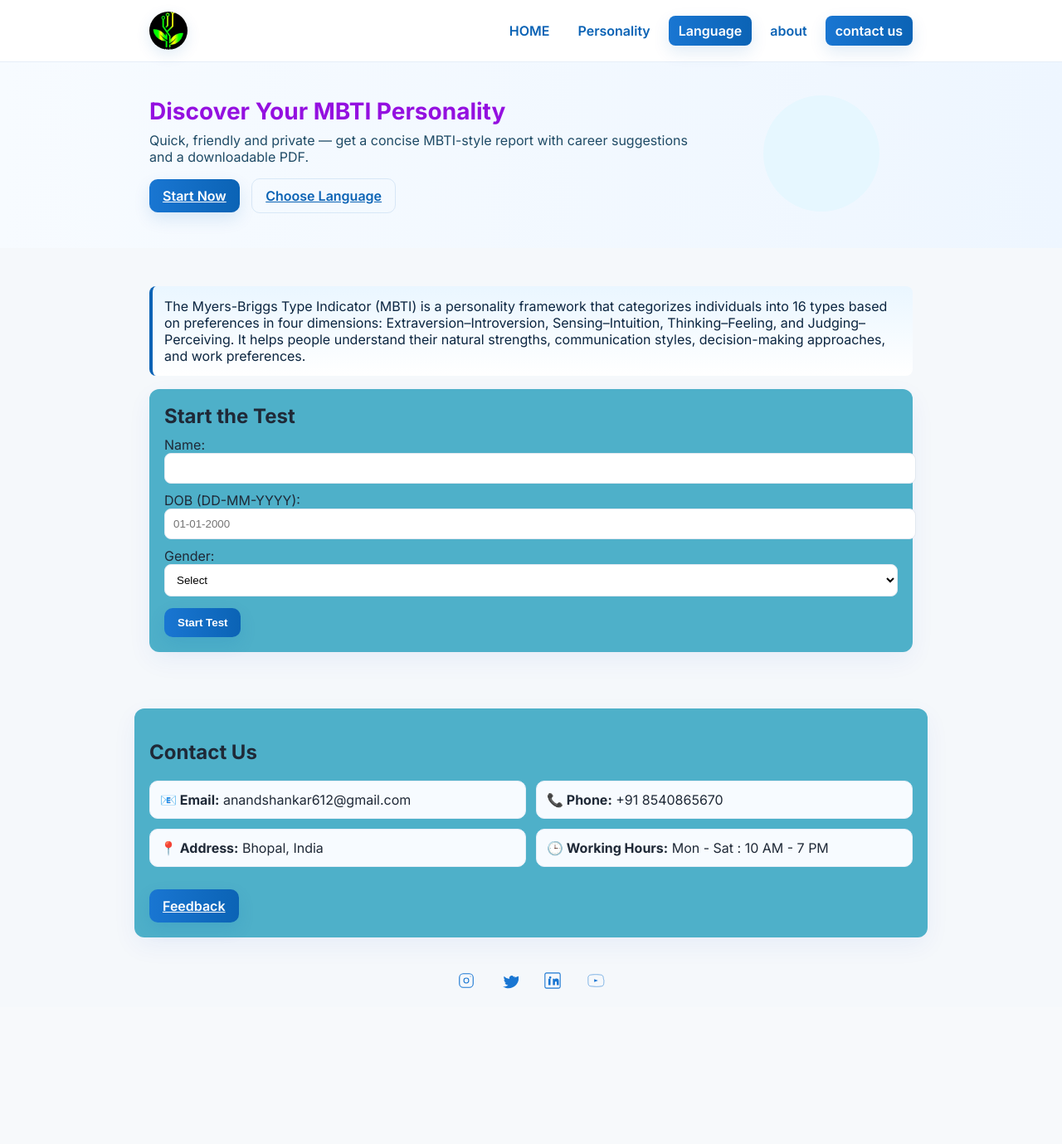
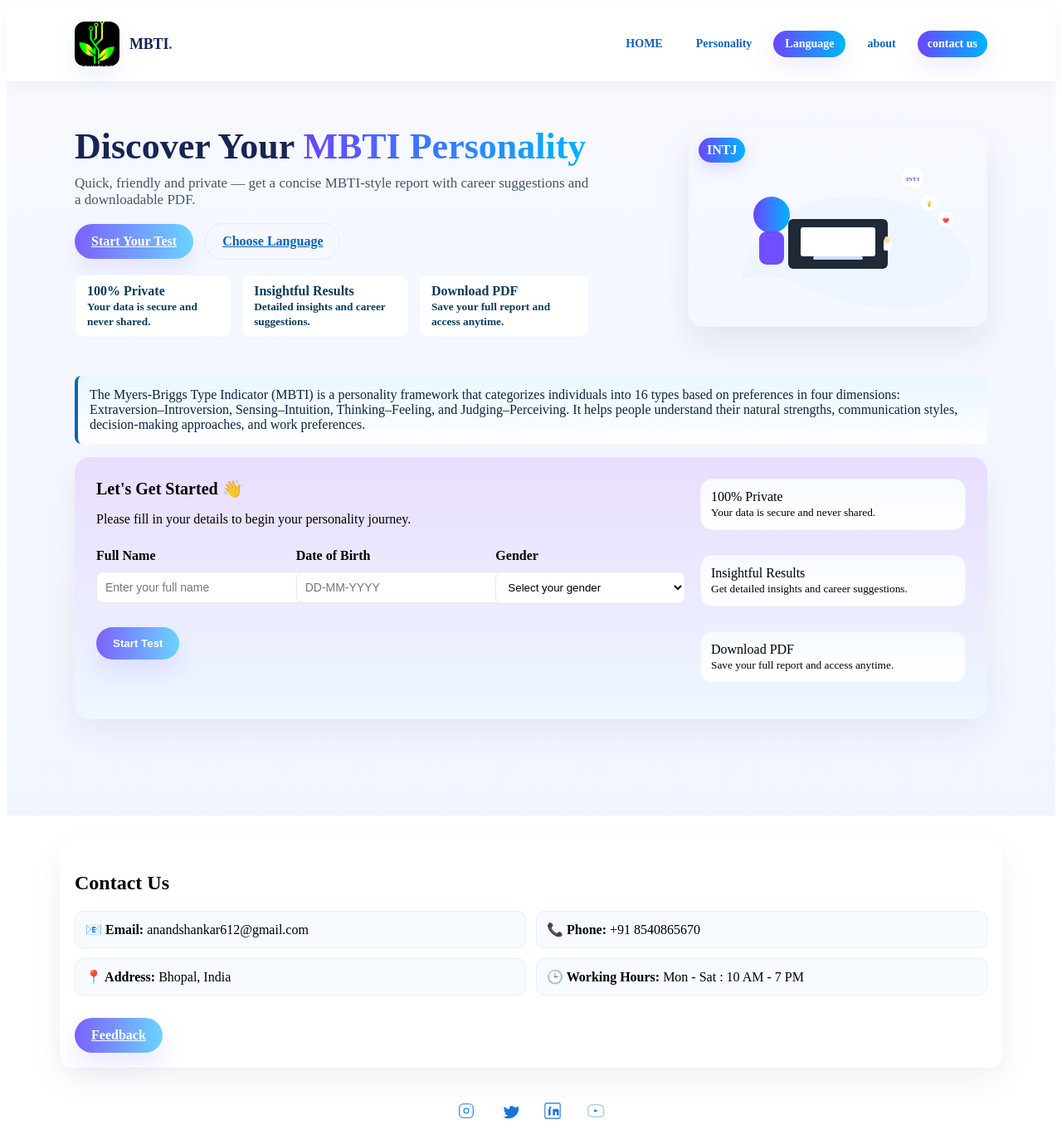
Before and after one commit to anandshankar1110-dotcom/MBTI, a Flask app: page / in a window 1280 px wide. Shown: the whole page at 83% size. Before the commit the page ends 1192 px from the top, so only its background shows below. Run offline with Flask 2, Linux system fonts and the light colour scheme.

Commit message:
Deploy: update site files

```diff
--- a/static/css/style.css
+++ b/static/css/style.css
@@ -1,11 +1,12 @@
-body{font-family:Inter, 'Segoe UI', Arial, helvetica, sans-serif;background:#f5f8fb;color:#1f2937;margin:0;padding:0}
-.container{max-width:920px;margin:24px auto;padding:18px;background:transparent;border-radius:8px}
+h1{margin-top:0}
+#page {font-family:Inter, 'Segoe UI', Arial, helvetica, sans-serif;background:#f5f8fb;color:#1f2937;margin:0;padding:0}
+.container{max-width:1100px;margin:24px auto;padding:18px;background:transparent;border-radius:8px}
 h1{margin-top:0}
 #intro-form label{display:block;margin:10px 0}
 #intro-form input[type=text],#intro-form select{width:100%;padding:10px;border:1px solid #e2e8f0;border-radius:8px;background:#fff}
-.btn{display:inline-flex;align-items:center;gap:8px;padding:10px 16px;border-radius:10px;border:0;cursor:pointer;font-weight:600}
-.btn.primary{background:linear-gradient(90deg,#1976d2,#0b63b5);color:#fff;box-shadow:0 8px 20px rgba(11,99,181,0.12)}
-.btn.ghost{background:transparent;border:1px solid rgba(11,99,181,0.12);color:#0b63b5}
+.btn{display:inline-flex;align-items:center;gap:10px;padding:12px 20px;border-radius:30px;border:0;cursor:pointer;font-weight:700}
+.btn.primary{background:linear-gradient(90deg,#7b61ff,#6bd3ff);color:#fff;box-shadow:0 14px 30px rgba(123,97,255,0.14)}
+.btn.ghost{background:transparent;border:1px solid rgba(11,99,181,0.08);color:#0b63b5}
 .hidden{display:none}
 #questionBox{margin:18px 0;padding:12px;border-radius:6px;background:#f1f5fb}
 .choices button{margin-right:10px;background:#2e7d32}
@@ -14,16 +15,18 @@
 
 .mbti-info{background:linear-gradient(180deg,#eaf6ff,#ffffff);border-left:4px solid #0b63b5;padding:14px;border-radius:8px;margin-bottom:16px;color:#0b2540}
 
-.site-header{background:#fff;border-bottom:1px solid #e6eef8}
-.header-inner{max-width:920px;margin:0 auto;padding:14px 18px;display:flex;align-items:center;justify-content:space-between}
-.logo{font-weight:700;color:#0b63b5;font-size:20px}
-.logo .dot{color:#1976d2}
-.brand-wrap{display:flex;align-items:center;gap:10px}
-.site-logo{width:46px;height:46px;border-radius:50%;object-fit:cover;box-shadow:0 6px 18px rgba(11,99,181,0.12)}
+.site-header{background:#fff;border-bottom:0;position:sticky;top:0;z-index:40;backdrop-filter:blur(6px);box-shadow:0 6px 20px rgba(16,24,40,0.04)}
+.header-inner{max-width:1100px;margin:0 auto;padding:18px 22px;display:flex;align-items:center;justify-content:space-between}
+.logo{font-weight:800;color:#172554;font-size:22px;letter-spacing:-0.2px}
+.logo .dot{color:#6b46ff}
+.brand-wrap{display:flex;align-items:center;gap:12px}
+.site-logo{width:54px;height:54px;border-radius:12px;object-fit:cover;box-shadow:0 14px 30px rgba(11,99,181,0.08)}
 .brand-wrap .logo{font-size:18px}
-.top-nav{display:flex;gap:10px}
-.top-nav a{padding:8px 12px;color:#0b63b5;border-radius:8px;text-decoration:none;font-weight:600}
-.top-nav a:hover{background:#eef6ff}
+.top-nav{display:flex;gap:12px;align-items:center}
+.top-nav a{padding:8px 14px;color:#0b63b5;border-radius:999px;text-decoration:none;font-weight:700;font-size:14px}
+.top-nav a:hover{background:#f1f6ff}
+.top-nav a.primary{background:linear-gradient(90deg,#6b46ff,#00b4ff);color:#fff;box-shadow:0 10px 30px rgba(107,70,255,0.12)}
+.top-nav a.btn.small{padding:8px 12px;border-radius:999px}
 .section-card{padding:12px;border:1px solid #ddd;border-radius:6px;margin-bottom:12px;background:#fafafa}
 
 /* Collapsible details with smooth fade/height transition */
@@ -50,21 +53,44 @@
 .social-icons a:hover svg path, .social-icons a:hover svg rect, .social-icons a:hover svg circle{stroke:#0b57a4;fill:#0b57a4}
 
 /* Hero */
-.hero{background:linear-gradient(90deg,#f7fbff 0%,#eef6ff 100%);padding:40px 0}
-.hero-inner{max-width:920px;margin:0 auto;padding:0 18px;display:flex;gap:28px;align-items:center;justify-content:space-between}
-.hero h1{font-size:28px;margin:0;color:#9410e0}
-.lead{color:#1f4b66;margin-top:8px;margin-bottom:16px}
+.hero{background:linear-gradient(180deg,#f7f9ff 0%,#f1f5ff 100%);padding:56px 0}
+.hero-inner{max-width:1100px;margin:0 auto;padding:0 18px;display:flex;gap:36px;align-items:flex-start;justify-content:space-between}
+.hero-left{flex:1;max-width:620px}
+.hero-right{flex:0 0 360px}
+.hero-title{font-size:44px;line-height:1.03;margin:0;color:#172554;font-weight:800}
+.gradient-text{background:linear-gradient(90deg,#6b46ff,#00b4ff);-webkit-background-clip:text;background-clip:text;color:transparent}
+.lead{color:#42566b;margin-top:12px;margin-bottom:18px;font-size:17px}
 .hero-cta .btn{margin-right:10px}
-.main-card{padding:22px;background:transparent}
-.card{background:#4eb0c9;border-radius:12px;box-shadow:0 10px 30px rgba(15, 71, 202, 0.06);padding:18px;margin-bottom:16px}
+.main-card{padding:18px 22px;background:transparent}
+.card{background:#fff;border-radius:14px;box-shadow:0 14px 40px rgba(16,24,40,0.06);padding:18px;margin-bottom:18px}
+
+.card.small{padding:12px;background:linear-gradient(180deg,#f7fbff,#ffffff);box-shadow:none;border:1px solid #eef6ff}
 .card-form h2{margin-top:0;margin-bottom:8px}
+.hero-visual img{width:100%;border-radius:18px;object-fit:cover;box-shadow:0 20px 40px rgba(16,24,40,0.08)}
+.hero-visual{position:relative}
+.bubble-type{position:absolute;top:12px;left:12px;background:linear-gradient(90deg,#6b46ff,#00b4ff);color:#fff;padding:6px 10px;border-radius:999px;font-weight:700;box-shadow:0 6px 18px rgba(107,70,255,0.18)}
 .choices button{margin-right:10px;background:linear-gradient(90deg,#0b63b5,#077cdb);color:#fff;padding:10px 16px;border-radius:8px;border:0}
-.form-actions{margin-top:14px}
+.form-actions{margin-top:16px}
 
-@media (max-width:720px){
-	.hero-inner{flex-direction:column;align-items:flex-start}
-	.hero-illustration{display:none}
-	.hero h1{font-size:22px}
+.hero-features{display:flex;gap:12px;margin-top:18px}
+.hero-features .feature{background:#fff;padding:10px 14px;border-radius:10px;border:1px solid #eef6ff;color:#0b3b5a;font-weight:700}
+
+.hero-form-wrap{margin-top:28px}
+.card-form{background:linear-gradient(180deg,#e9ddff,#eef7ff);padding:0;border-radius:18px;overflow:visible}
+.form-panel{display:flex;gap:18px;padding:26px}
+.form-left{flex:1;background:transparent}
+.form-left h3{margin:0 0 6px 0;font-size:20px}
+.form-row{display:grid;grid-template-columns:repeat(3,1fr);gap:12px;margin-top:10px}
+.form-group input,.form-group select{width:100%;padding:12px;border:1px solid #e7edfb;border-radius:10px}
+.form-right{width:320px;display:flex;align-items:center;justify-content:center}
+.feature-cards{display:flex;flex-direction:column;gap:12px;width:100%}
+
+@media (max-width:920px){
+    .hero-inner{flex-direction:column;align-items:flex-start}
+    .hero-right{width:100%}
+    .form-row{grid-template-columns:1fr}
+    .form-right{width:100%}
+    .hero-title{font-size:28px}
 }
 
 .contact-card {
--- a/static/js/main.js
+++ b/static/js/main.js
@@ -1,38 +1,158 @@
 // load QUESTIONS from JSON blob inserted by the template
-const QUESTIONS = JSON.parse(document.getElementById('questions-data').textContent || '[]')
+const QUESTIONS = JSON.parse(document.getElementById('questions-data')?.textContent || '[]')
 
 let current = 0
 let answers = []
 const total = QUESTIONS.length
 const totalEl = document.getElementById('total')
-if (totalEl) totalEl.innerText = total
-
+const qnum = document.getElementById('qnum')
+const questionBox = document.getElementById('questionBox')
 const startBtn = document.getElementById('startBtn')
 const testDiv = document.getElementById('test')
-// updated id in template: intro-form
-const intro = document.getElementById('intro-form') || document.getElementById('intro')
-const qnum = document.getElementById('qnum')
-const questionBox = document.getElementById('questionBox')
+const introForm = document.getElementById('intro-form')
+const resultDiv = document.getElementById('result')
+const resultLinks = document.getElementById('resultLinks')
 const btnA = document.getElementById('btnA')
 const btnB = document.getElementById('btnB')
 
+if (totalEl) {
+  totalEl.innerText = total
+}
+
 if (startBtn) {
-  startBtn.addEventListener('click', ()=>{
-  const name = document.getElementById('name').value.trim()
-  if(!name || name.length<2){alert('Enter a valid name');return}
-    // guard for missing elements
-    if (intro) intro.classList.add('hidden')
+  startBtn.addEventListener('click', () => {
+    const name = document.getElementById('name')?.value.trim() || ''
+    const dob = document.getElementById('dob')?.value.trim() || ''
+    const gender = document.getElementById('gender')?.value || ''
+
+    if (name.length < 2) {
+      alert('Please enter your name.')
+      return
+    }
+    if (!dob) {
+      alert('Please enter your date of birth.')
+      return
+    }
+    if (!gender) {
+      alert('Please select your gender.')
+      return
+    }
+
+    if (introForm) introForm.classList.add('hidden')
     if (testDiv) testDiv.classList.remove('hidden')
+    answers = []
+    current = 0
     showQuestion()
   })
 } else {
   console.warn('Start button not found in DOM')
 }
 
-function showQuestion(){
-  qnum.innerText = current+1
+function showQuestion() {
+  if (!questionBox || !qnum) return
+
+  qnum.innerText = current + 1
   const q = QUESTIONS[current]
-  questionBox.innerHTML = `<strong>${q[0]}</strong><div style="margin-top:8px">A. ${q[1]}<br>B. ${q[2]}</div>`
+  if (!q) {
+    questionBox.innerText = 'No question available.'
+    return
+  }
+
+  questionBox.innerHTML = `
+    <strong>${q[0]}</strong>
+    <div style="margin-top:12px">
+      <div><strong>A:</strong> ${q[1]}</div>
+      <div style="margin-top:8px"><strong>B:</strong> ${q[2]}</div>
+    </div>
+  `
+}
+
+function recordAndNext(choice) {
+  answers.push(choice)
+  current++
+  if (current >= total) {
+    submitAnswers()
+  } else {
+    showQuestion()
+  }
+}
+
+if (btnA) {
+  btnA.addEventListener('click', () => recordAndNext('a'))
+}
+if (btnB) {
+  btnB.addEventListener('click', () => recordAndNext('b'))
+}
+
+async function submitAnswers() {
+  const name = document.getElementById('name')?.value.trim() || ''
+  const dob = document.getElementById('dob')?.value.trim() || ''
+  const gender = document.getElementById('gender')?.value || ''
+
+  const payload = { name, dob, gender, answers }
+  const res = await fetch('/api/assess', {
+    method: 'POST',
+    headers: { 'Content-Type': 'application/json' },
+    body: JSON.stringify(payload)
+  })
+
+  if (!res.ok) {
+    const txt = await res.text()
+    alert('Error: ' + txt)
+    return
+  }
+
+  const data = await res.json()
+  showResult(data)
+}
+
+function showResult(data) {
+  document.getElementById('rname').innerText = data.name || ''
+  document.getElementById('ptype').innerText = data.pcode || ''
+  document.getElementById('conf').innerText = data.confidence || ''
+  document.getElementById('career').innerText = data.career || ''
+
+  if (testDiv) testDiv.classList.add('hidden')
+  if (resultDiv) resultDiv.classList.remove('hidden')
+  if (resultLinks) resultLinks.innerHTML = ''
+
+  if (data.pdf) {
+    const byteCharacters = atob(data.pdf)
+    const byteNumbers = new Array(byteCharacters.length)
+    for (let i = 0; i < byteCharacters.length; i++) {
+      byteNumbers[i] = byteCharacters.charCodeAt(i)
+    }
+    const byteArray = new Uint8Array(byteNumbers)
+    const blob = new Blob([byteArray], { type: 'application/pdf' })
+    const url = URL.createObjectURL(blob)
+    const link = document.createElement('a')
+    link.href = url
+    link.download = data.pdf_filename || 'MBTI_Report.pdf'
+    link.innerText = 'Download PDF report'
+    link.className = 'btn primary'
+    link.style.display = 'inline-block'
+    link.style.marginTop = '10px'
+    if (resultLinks) resultLinks.appendChild(link)
+  }
+
+  if (data.serial) {
+    const s = document.createElement('div')
+    s.innerText = 'Report Serial: ' + data.serial
+    s.style.marginTop = '10px'
+    if (resultLinks) resultLinks.appendChild(s)
+  }
+
+  if (data.report_url) {
+    const rlink = document.createElement('a')
+    rlink.href = data.report_url
+    rlink.innerText = 'Open report (via QR/link)'
+    rlink.target = '_blank'
+    rlink.className = 'btn ghost'
+    rlink.style.display = 'inline-block'
+    rlink.style.marginTop = '10px'
+    rlink.style.marginLeft = '12px'
+    if (resultLinks) resultLinks.appendChild(rlink)
+  }
 }
 
 // top-nav behavior: reveal sections and contact details only when clicked
@@ -46,10 +166,8 @@
       const target = document.querySelector(href)
       if (!target) return
 
-      // If target has .details that are hidden (like contact), reveal them
       const details = target.querySelector('.details')
       if (details) {
-        // toggle collapsed/show classes for animated reveal/hide
         if (details.classList.contains('collapsed')) {
           details.classList.remove('collapsed')
           details.classList.add('show')
@@ -61,118 +179,28 @@
         }
       }
 
-      // Smooth scroll to section
-      target.scrollIntoView({behavior: 'smooth', block: 'start'})
+      target.scrollIntoView({ behavior: 'smooth', block: 'start' })
     })
   })
 })
 
-function recordAndNext(choice){
-  answers.push(choice)
-  current++
-  if(current>=total){
-    submitAnswers()
-  } else {
-    showQuestion()
-  }
-}
-
-btnA.addEventListener('click', ()=>recordAndNext('a'))
-btnB.addEventListener('click', ()=>recordAndNext('b'))
-
-async function submitAnswers(){
-  const payload = {
-    name: document.getElementById('name').value.trim(),
-    dob: document.getElementById('dob').value.trim(),
-    gender: document.getElementById('gender').value,
-    answers
-  }
-  const res = await fetch('/api/assess', {method:'POST',headers:{'Content-Type':'application/json'},body:JSON.stringify(payload)})
-  if(!res.ok){
-    const txt = await res.text()
-    alert('Error: '+txt)
-    return
-  }
-  const data = await res.json()
-  showResult(data)
-}
-
-function showResult(data){
-  document.getElementById('rname').innerText = data.name || ''
-  document.getElementById('ptype').innerText = data.pcode || ''
-  document.getElementById('conf').innerText = data.confidence || ''
-  document.getElementById('career').innerText = data.career || ''
-  testDiv.classList.add('hidden')
-  document.getElementById('result').classList.remove('hidden')
-  if(data.pdf){
-    const pdfBytes = atob(data.pdf)
-    const len = pdfBytes.length
-    const u8 = new Uint8Array(len)
-    for (let i = 0; i < len; i++) {
-      u8[i] = pdfBytes.charCodeAt(i)
-    }
-    const blob = new Blob([u8], { type: 'application/pdf' })
-    const url = URL.createObjectURL(blob)
-    const link = document.createElement('a')
-    link.href = url
-    link.download = data.pdf_filename || 'MBTI_Report.pdf'
-    link.innerText = 'Download PDF report'
-    link.style.display = 'inline-block'
-    link.style.marginTop = '10px'
-    document.getElementById('result').appendChild(link)
-  }
-  if(data.serial){
-    const s = document.createElement('div')
-    s.innerText = 'Report Serial: ' + data.serial
-    s.style.marginTop = '8px'
-    document.getElementById('result').appendChild(s)
-  }
-  if(data.report_url){
-    const rlink = document.createElement('a')
-    rlink.href = data.report_url
-    rlink.innerText = 'Open report (via QR/link)'
-    rlink.target = '_blank'
-    rlink.style.display = 'inline-block'
-    rlink.style.marginLeft = '12px'
-    document.getElementById('result').appendChild(rlink)
-  }
-}
-
-document.querySelectorAll('.lang-btn').forEach(b=>{
-        b.addEventListener('click', ()=>{
+document.querySelectorAll('.lang-btn').forEach(b => {
+  b.addEventListener('click', () => {
     const lang = b.getAttribute('data-lang')
     localStorage.setItem('mbti_lang', lang)
-          // go back to home
     window.location.href = '/'
   })
 })
 
-// ================== FEEDBACK PAGE FORM ==================
-//const feedbackForm = document.getElementById("feedbackForm");
-//const feedbackStatus = document.getElementById("feedbackStatus");
-
-//if (feedbackForm) {
-  //feedbackForm.addEventListener("submit", function (e) {
-    //e.preventDefault();
-
-    //feedbackStatus.innerText = "✅ Thanks! Feedback submitted successfully.";
-    //feedbackForm.reset();
-  //});
-//}
-
-// ================== FEEDBACK PAGE FORM ==================
-
-const feedbackForm = document.getElementById("feedbackForm");
-const feedbackStatus = document.getElementById("feedbackStatus");
+const feedbackForm = document.getElementById('feedbackForm')
+const feedbackStatus = document.getElementById('feedbackStatus')
 
 if (feedbackForm) {
-  feedbackForm.addEventListener("submit", function (e) {
-    e.preventDefault();
-
-    if (feedbackStatus) feedbackStatus.innerText = "Submitting...";
-
+  feedbackForm.addEventListener('submit', function (e) {
+    e.preventDefault()
+    if (feedbackStatus) feedbackStatus.innerText = 'Submitting...'
     setTimeout(() => {
-      window.location.href = "/thankyou";
-    }, 600);
-  });
+      window.location.href = '/thankyou'
+    }, 600)
+  })
 }
--- a/templates/index.html
+++ b/templates/index.html
@@ -27,42 +27,77 @@
     <main>
       <section class="hero">
         <div class="hero-inner">
-          <div>
-            <h1>Discover Your MBTI Personality</h1>
+          <div class="hero-left">
+            <h1 class="hero-title">Discover Your
+              <span class="gradient-text">MBTI Personality</span>
+            </h1>
             <p class="lead">Quick, friendly and private — get a concise MBTI-style report with career suggestions and a downloadable PDF.</p>
             <div class="hero-cta">
-              <a class="btn primary" href="#intro-form">Start Now</a>
+              <a class="btn primary" href="#intro-form">Start Your Test</a>
               <a class="btn ghost" href="#language">Choose Language</a>
             </div>
-          </div>
-          <div class="hero-illustration" aria-hidden="true">
-            <!-- subtle circle illustration -->
-            <svg width="220" height="140" viewBox="0 0 220 140" fill="none" xmlns="http://www.w3.org/2000/svg">
-              <circle cx="110" cy="70" r="70" fill="#e6f7ff" />
-            </svg>
+
+            <div class="hero-features">
+              <div class="feature">100% Private<br/><small>Your data is secure and never shared.</small></div>
+              <div class="feature">Insightful Results<br/><small>Detailed insights and career suggestions.</small></div>
+              <div class="feature">Download PDF<br/><small>Save your full report and access anytime.</small></div>
             </div>
           </div>
-      </section>
 
+          <div class="hero-right" aria-hidden="true">
+            <div class="hero-visual">
+              <img src="/static/img/hero-illustration.svg" alt="illustration" onerror="this.onerror=null;this.src='/static/anand.jpg'"/>
+              <div class="bubble-type">INTJ</div>
+            </div>
+          </div>
+        </div>
+
+        <div class="hero-form-wrap">
           <div class="container main-card">
             <div id="about" class="mbti-info">
               The Myers-Briggs Type Indicator (MBTI) is a personality framework that categorizes individuals into 16 types based on preferences in four dimensions: Extraversion–Introversion, Sensing–Intuition, Thinking–Feeling, and Judging–Perceiving. It helps people understand their natural strengths, communication styles, decision-making approaches, and work preferences.
             </div>
 
             <section id="intro-form" class="card card-form">
-          <h2>Start the Test</h2>
-          <label>Name: <input id="name" type="text" /></label>
-          <label>DOB (DD-MM-YYYY): <input id="dob" type="text" placeholder="01-01-2000" /></label>
-          <label>Gender:
-            <select id="gender">
-              <option value="">Select</option>
+              <div class="form-panel">
+                <div class="form-left">
+                  <h3>Let's Get Started 👋</h3>
+                  <p>Please fill in your details to begin your personality journey.</p>
+                  <form id="startForm">
+                    <div class="form-row">
+                      <div class="form-group">
+                        <label for="name">Full Name</label>
+                        <input id="name" name="name" type="text" placeholder="Enter your full name" />
+                      </div>
+                      <div class="form-group">
+                        <label for="dob">Date of Birth</label>
+                        <input id="dob" name="dob" type="text" placeholder="DD-MM-YYYY" />
+                      </div>
+                      <div class="form-group">
+                        <label for="gender">Gender</label>
+                        <select id="gender" name="gender">
+                          <option value="">Select your gender</option>
                           <option>Male</option>
                           <option>Female</option>
                           <option>Other</option>
                         </select>
-          </label>
+                      </div>
+                    </div>
                     <div class="form-actions">
-            <button id="startBtn" class="btn primary">Start Test</button>
+                      <button id="startBtn" type="button" class="btn primary">Start Test</button>
+                    </div>
+                  </form>
+                </div>
+                <div class="form-right">
+                  <div class="feature-cards">
+                    <div class="card small">100% Private<br/><small>Your data is secure and never shared.</small></div>
+                    <div class="card small">Insightful Results<br/><small>Get detailed insights and career suggestions.</small></div>
+                    <div class="card small">Download PDF<br/><small>Save your full report and access anytime.</small></div>
+                  </div>
+                </div>
+              </div>
+            </section>
+          </div>
         </div>
       </section>
 
@@ -70,8 +105,8 @@
           <div id="progress">Question <span id="qnum">0</span> / <span id="total">0</span></div>
           <div id="questionBox"></div>
           <div class="choices">
-            <button id="btnA">A</button>
-            <button id="btnB">B</button>
+            <button id="btnA" type="button">A</button>
+            <button id="btnB" type="button">B</button>
           </div>
         </section>
 
@@ -81,6 +116,7 @@
           <p><strong>Personality Type:</strong> <span id="ptype"></span></p>
           <p><strong>Confidence:</strong> <span id="conf"></span>%</p>
           <p><strong>Suggested Careers:</strong> <span id="career"></span></p>
+          <div id="resultLinks"></div>
         </section>
       </div>
 
@@ -89,7 +125,7 @@
     <script id="questions-data" type="application/json">
       {{ questions|tojson }}
     </script>
-    <!--<script src="/static/js/main.js"></script>-->
+    <script src="/static/js/main.js"></script>
     <script>
       // hide text label when logo image loads, keep text if image missing
       (function(){
@@ -135,8 +171,6 @@
     <a href="/feedback" class="btn primary">Feedback</a>
     </div>
 
-    <script src="/static/js/main.js"></script>
-
   </div>
 </section>
 
```
Also changed, not shown: prod.html (added, +178 -0 lines), static/img/hero-illustration.svg (added). Lines whose indentation alone changed are shown as unchanged.
